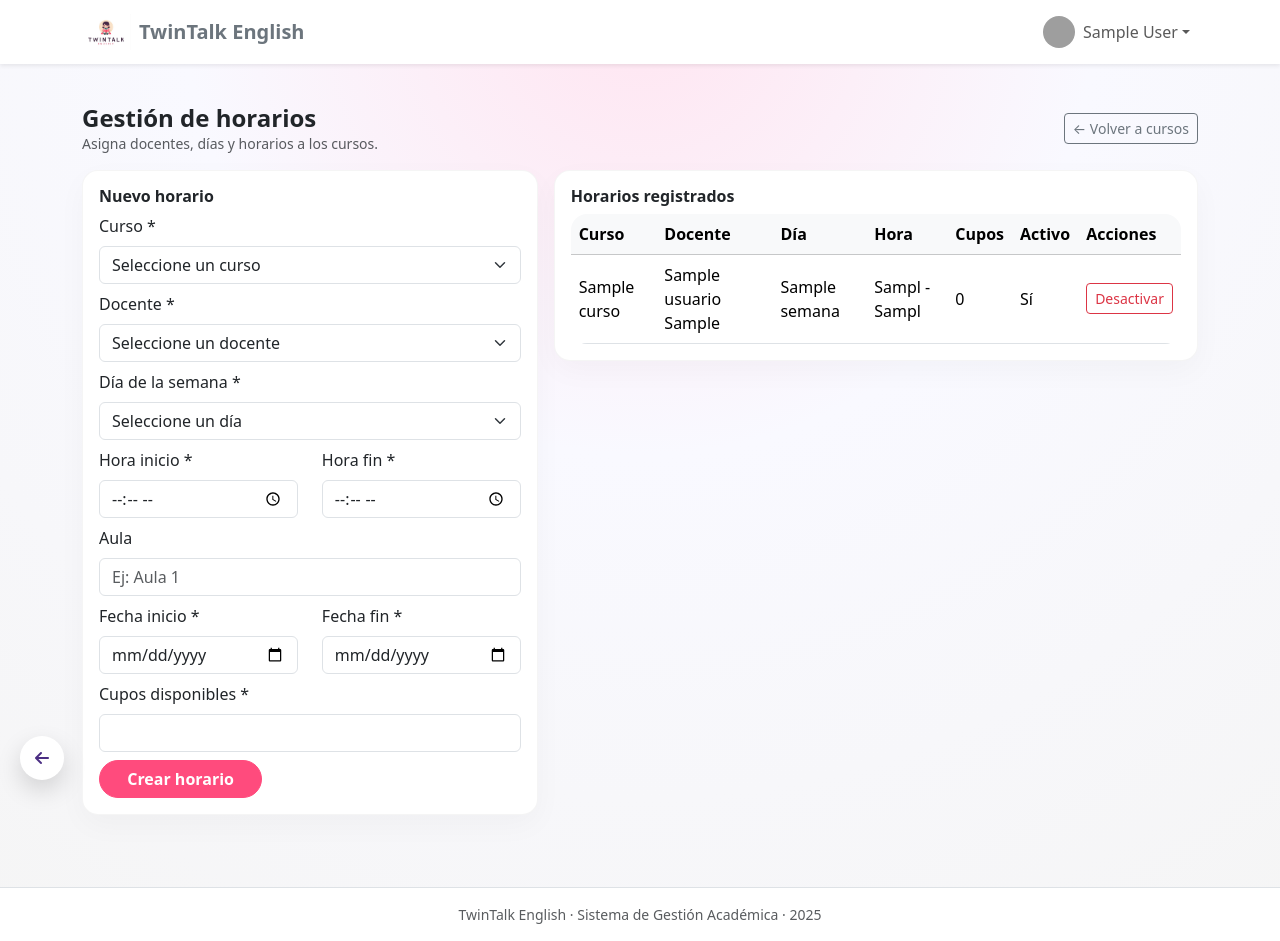
After one commit to heidyssh/TwinTalk, a PHP site: page /admin/horarios.php in a window 1280 px wide. The commit adds this page. Run offline with PHP 8.4, Linux system fonts and the light colour scheme; the visitor is signed in with stand-in values (Sample User, id 1); tables that the repository leaves empty or names only in its code hold one stand-in row (values such as "Sample post"); grey boxes are pictures that could not be loaded.

Commit message:
Actualizacion

```diff
--- /dev/null
+++ b/admin/horarios.php
@@ -0,0 +1,271 @@
+<?php
+require_once __DIR__ . "/../config/db.php";
+require_once __DIR__ . "/../includes/auth.php";
+require_role([1]); // solo admin
+
+$mensaje = "";
+$error = "";
+
+// Curso filtrado opcional
+$curso_id_filtro = isset($_GET['curso_id']) ? (int)$_GET['curso_id'] : 0;
+
+// Cursos activos
+$cursos_data = [];
+$res_cursos = $mysqli->query("SELECT id, nombre_curso FROM cursos WHERE activo = 1 ORDER BY nombre_curso");
+if ($res_cursos) {
+    while ($c = $res_cursos->fetch_assoc()) {
+        $cursos_data[] = $c;
+    }
+}
+
+// Docentes activos
+$docentes_data = [];
+$res_docentes = $mysqli->query("
+    SELECT d.id, u.nombre, u.apellido
+    FROM docentes d
+    JOIN usuarios u ON d.id = u.id
+    WHERE d.activo = 1
+    ORDER BY u.nombre, u.apellido
+");
+if ($res_docentes) {
+    while ($d = $res_docentes->fetch_assoc()) {
+        $docentes_data[] = $d;
+    }
+}
+
+// Días de la semana
+$dias_data = [];
+$res_dias = $mysqli->query("SELECT id, nombre_dia FROM dias_semana ORDER BY numero_dia");
+if ($res_dias) {
+    while ($d = $res_dias->fetch_assoc()) {
+        $dias_data[] = $d;
+    }
+}
+
+// Crear horario
+if ($_SERVER['REQUEST_METHOD'] === 'POST') {
+    $curso_id        = (int)($_POST['curso_id'] ?? 0);
+    $docente_id      = (int)($_POST['docente_id'] ?? 0);
+    $dia_semana_id   = (int)($_POST['dia_semana_id'] ?? 0);
+    $hora_inicio     = $_POST['hora_inicio'] ?? '';
+    $hora_fin        = $_POST['hora_fin'] ?? '';
+    $aula            = trim($_POST['aula'] ?? '');
+    $fecha_inicio    = $_POST['fecha_inicio'] ?? '';
+    $fecha_fin       = $_POST['fecha_fin'] ?? '';
+    $cupos           = (int)($_POST['cupos_disponibles'] ?? 0);
+
+    if ($curso_id <= 0 || $docente_id <= 0 || $dia_semana_id <= 0 ||
+        $hora_inicio === '' || $hora_fin === '' || $fecha_inicio === '' ||
+        $fecha_fin === '' || $cupos <= 0) {
+        $error = "Completa todos los campos obligatorios del horario.";
+    } else {
+        $stmt = $mysqli->prepare("INSERT INTO horarios
+            (curso_id, docente_id, dia_semana_id, hora_inicio, hora_fin, aula, fecha_inicio, fecha_fin, cupos_disponibles, activo)
+            VALUES (?,?,?,?,?,?,?,?,?,1)");
+        $stmt->bind_param("iiisssssi", $curso_id, $docente_id, $dia_semana_id, $hora_inicio, $hora_fin, $aula, $fecha_inicio, $fecha_fin, $cupos);
+        if ($stmt->execute()) {
+            $mensaje = "Horario creado correctamente.";
+            if ($curso_id_filtro === 0) {
+                $curso_id_filtro = $curso_id;
+            }
+        } else {
+            $error = "Error al crear el horario.";
+        }
+    }
+}
+
+// Desactivar horario
+if (isset($_GET['desactivar'])) {
+    $id_h = (int)$_GET['desactivar'];
+    if ($id_h > 0) {
+        $stmt = $mysqli->prepare("UPDATE horarios SET activo = 0 WHERE id = ?");
+        $stmt->bind_param("i", $id_h);
+        if ($stmt->execute()) {
+            $mensaje = "Horario desactivado correctamente.";
+        } else {
+            $error = "No se pudo desactivar el horario.";
+        }
+    }
+}
+
+// Listado de horarios
+$query_horarios = "
+    SELECT h.*, c.nombre_curso, d.nombre_dia, u.nombre AS docente_nombre, u.apellido AS docente_apellido
+    FROM horarios h
+    JOIN cursos c ON h.curso_id = c.id
+    JOIN dias_semana d ON h.dia_semana_id = d.id
+    JOIN docentes dc ON h.docente_id = dc.id
+    JOIN usuarios u ON dc.id = u.id
+";
+$params = [];
+$types  = "";
+
+if ($curso_id_filtro > 0) {
+    $query_horarios .= " WHERE h.curso_id = ? ";
+    $types .= "i";
+    $params[] = $curso_id_filtro;
+}
+
+$query_horarios .= " ORDER BY c.nombre_curso, h.hora_inicio";
+
+$stmt_h = $mysqli->prepare($query_horarios);
+if (!empty($params)) {
+    $stmt_h->bind_param($types, ...$params);
+}
+$stmt_h->execute();
+$res_horarios = $stmt_h->get_result();
+
+include __DIR__ . "/../includes/header.php";
+?>
+
+<div class="row mt-3">
+    <div class="col-12 mb-3 d-flex justify-content-between align-items-center">
+        <div>
+            <h1 class="h4 fw-bold mb-0">Gestión de horarios</h1>
+            <p class="text-muted small mb-0">Asigna docentes, días y horarios a los cursos.</p>
+        </div>
+        <a href="cursos.php" class="btn btn-outline-secondary btn-sm">← Volver a cursos</a>
+    </div>
+</div>
+
+<?php if ($mensaje): ?>
+    <div class="alert alert-success"><?= htmlspecialchars($mensaje) ?></div>
+<?php endif; ?>
+<?php if ($error): ?>
+    <div class="alert alert-danger"><?= htmlspecialchars($error) ?></div>
+<?php endif; ?>
+
+<div class="row g-3">
+    <div class="col-lg-5">
+        <div class="card card-soft p-3">
+            <h2 class="h6 fw-bold mb-2">Nuevo horario</h2>
+            <form method="post">
+                <div class="mb-2">
+                    <label class="form-label">Curso *</label>
+                    <select name="curso_id" class="form-select" required>
+                        <option value="">Seleccione un curso</option>
+                        <?php foreach ($cursos_data as $c): ?>
+                            <option value="<?= (int)$c['id'] ?>"
+                                <?= $curso_id_filtro === (int)$c['id'] ? 'selected' : '' ?>>
+                                <?= htmlspecialchars($c['nombre_curso']) ?>
+                            </option>
+                        <?php endforeach; ?>
+                    </select>
+                </div>
+
+                <div class="mb-2">
+                    <label class="form-label">Docente *</label>
+                    <select name="docente_id" class="form-select" required>
+                        <option value="">Seleccione un docente</option>
+                        <?php foreach ($docentes_data as $d): ?>
+                            <option value="<?= (int)$d['id'] ?>">
+                                <?= htmlspecialchars($d['nombre'] . " " . $d['apellido']) ?>
+                            </option>
+                        <?php endforeach; ?>
+                    </select>
+                </div>
+
+                <div class="mb-2">
+                    <label class="form-label">Día de la semana *</label>
+                    <select name="dia_semana_id" class="form-select" required>
+                        <option value="">Seleccione un día</option>
+                        <?php foreach ($dias_data as $d): ?>
+                            <option value="<?= (int)$d['id'] ?>">
+                                <?= htmlspecialchars($d['nombre_dia']) ?>
+                            </option>
+                        <?php endforeach; ?>
+                    </select>
+                </div>
+
+                <div class="row">
+                    <div class="col-6 mb-2">
+                        <label class="form-label">Hora inicio *</label>
+                        <input type="time" name="hora_inicio" class="form-control" required>
+                    </div>
+                    <div class="col-6 mb-2">
+                        <label class="form-label">Hora fin *</label>
+                        <input type="time" name="hora_fin" class="form-control" required>
+                    </div>
+                </div>
+
+                <div class="mb-2">
+                    <label class="form-label">Aula</label>
+                    <input type="text" name="aula" class="form-control" placeholder="Ej: Aula 1">
+                </div>
+
+                <div class="row">
+                    <div class="col-6 mb-2">
+                        <label class="form-label">Fecha inicio *</label>
+                        <input type="date" name="fecha_inicio" class="form-control" required>
+                    </div>
+                    <div class="col-6 mb-2">
+                        <label class="form-label">Fecha fin *</label>
+                        <input type="date" name="fecha_fin" class="form-control" required>
+                    </div>
+                </div>
+
+                <div class="mb-2">
+                    <label class="form-label">Cupos disponibles *</label>
+                    <input type="number" name="cupos_disponibles" class="form-control" min="1" required>
+                </div>
+
+                <button class="btn btn-tt-primary" type="submit">Crear horario</button>
+            </form>
+        </div>
+    </div>
+
+    <div class="col-lg-7">
+        <div class="card card-soft p-3">
+            <div class="d-flex justify-content-between align-items-center mb-2">
+                <h2 class="h6 fw-bold mb-0">Horarios registrados</h2>
+                <?php if ($curso_id_filtro > 0): ?>
+                    <span class="small text-muted">Filtrando por curso ID <?= (int)$curso_id_filtro ?></span>
+                <?php endif; ?>
+            </div>
+
+            <div class="table-responsive table-rounded">
+                <table class="table align-middle mb-0">
+                    <thead class="table-light">
+                    <tr>
+                        <th>Curso</th>
+                        <th>Docente</th>
+                        <th>Día</th>
+                        <th>Hora</th>
+                        <th>Cupos</th>
+                        <th>Activo</th>
+                        <th>Acciones</th>
+                    </tr>
+                    </thead>
+                    <tbody>
+                    <?php if ($res_horarios && $res_horarios->num_rows > 0): ?>
+                        <?php while ($h = $res_horarios->fetch_assoc()): ?>
+                            <tr>
+                                <td><?= htmlspecialchars($h['nombre_curso']) ?></td>
+                                <td><?= htmlspecialchars($h['docente_nombre'] . " " . $h['docente_apellido']) ?></td>
+                                <td><?= htmlspecialchars($h['nombre_dia']) ?></td>
+                                <td><?= substr($h['hora_inicio'],0,5) ?> - <?= substr($h['hora_fin'],0,5) ?></td>
+                                <td><?= (int)$h['cupos_disponibles'] ?></td>
+                                <td><?= $h['activo'] ? 'Sí' : 'No' ?></td>
+                                <td>
+                                    <?php if ($h['activo']): ?>
+                                        <a href="horarios.php?desactivar=<?= (int)$h['id'] ?>"
+                                           class="btn btn-sm btn-outline-danger"
+                                           onclick="return confirm('¿Desactivar este horario?');">
+                                            Desactivar
+                                        </a>
+                                    <?php endif; ?>
+                                </td>
+                            </tr>
+                        <?php endwhile; ?>
+                    <?php else: ?>
+                        <tr><td colspan="7" class="text-muted">Aún no hay horarios registrados.</td></tr>
+                    <?php endif; ?>
+                    </tbody>
+                </table>
+            </div>
+
+        </div>
+    </div>
+</div>
+
+<?php include __DIR__ . "/../includes/footer.php"; ?>
```
Also changed, not shown: admin/cursos.php (+137 -55 lines).
